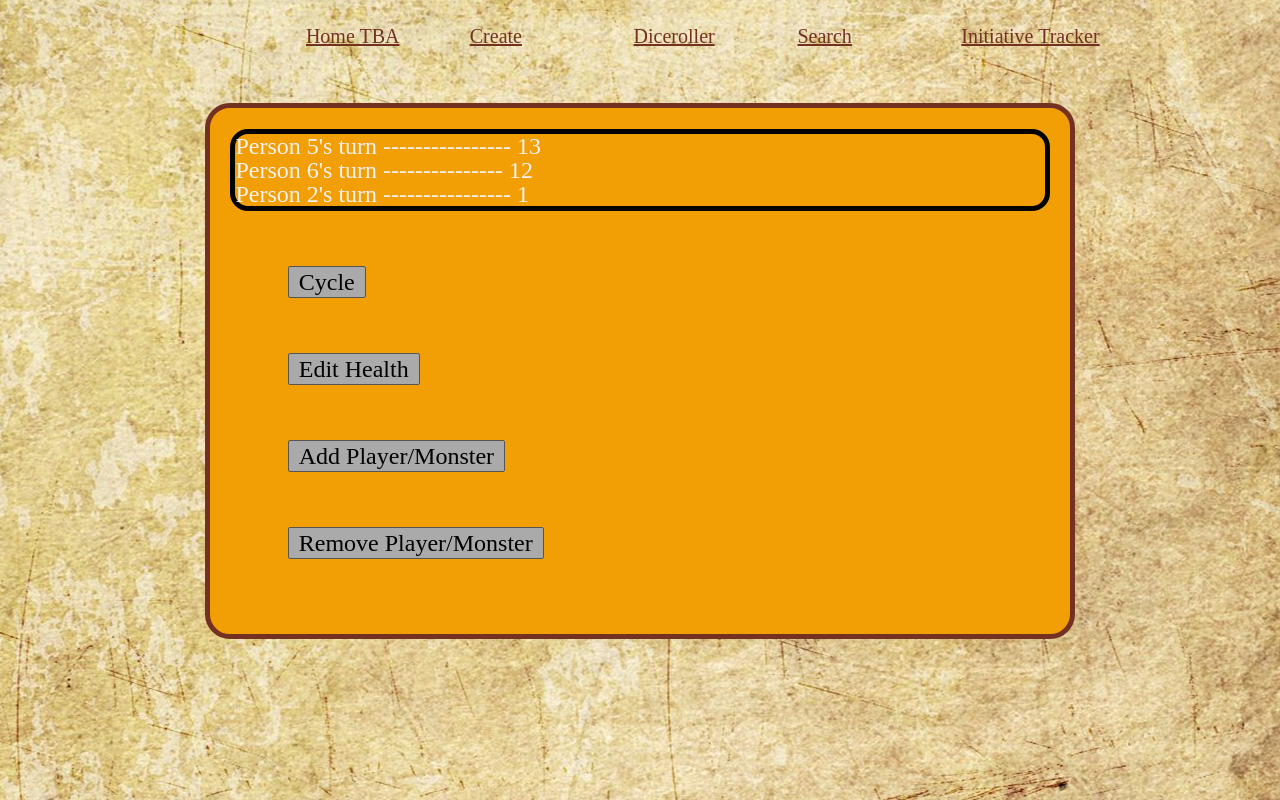
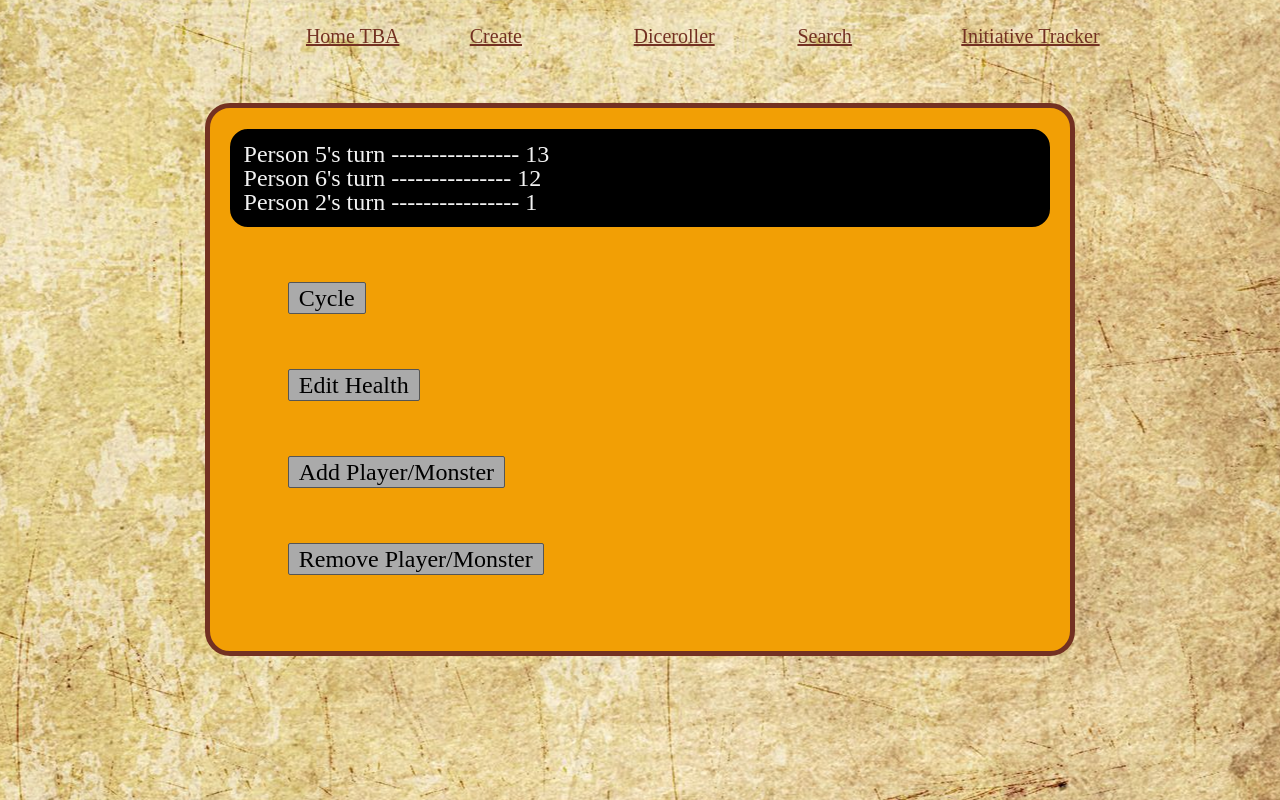
Before and after one commit to Brandynio/DnDHelper, a website: page html/initiative.html in a window 1280 px wide. Drawn offline with Linux system fonts and the light colour scheme.

Commit message:
style 2 electric boogaloo

```diff
--- a/css/style.css
+++ b/css/style.css
@@ -1,6 +1,8 @@
 #displayInitiativeDiv{
     border: 5px solid #000;
     border-radius: 18px;
+    background: black;
+    padding: 1%;
 }
 
 #initiativeButtonDiv{
```
